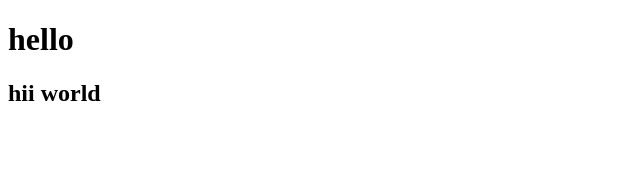
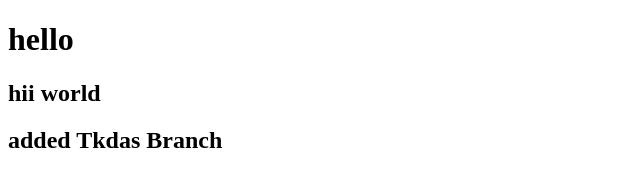
Before and after one commit to tirtheshdas/FullStack_Developement_Class, a plain HTML site: page index.html in a window 1280 px wide. Shown: the whole page, without its empty margins (0-640 px from the left). Drawn offline with Linux system fonts and the light colour scheme.

Commit message:
created new branch

```diff
--- a/index.html
+++ b/index.html
@@ -9,5 +9,6 @@
 <body>
     <h1>hello</h1>
     <h2>hii world</h2>
+    <h2>added Tkdas Branch</h2>
 </body>
 </html>
```
